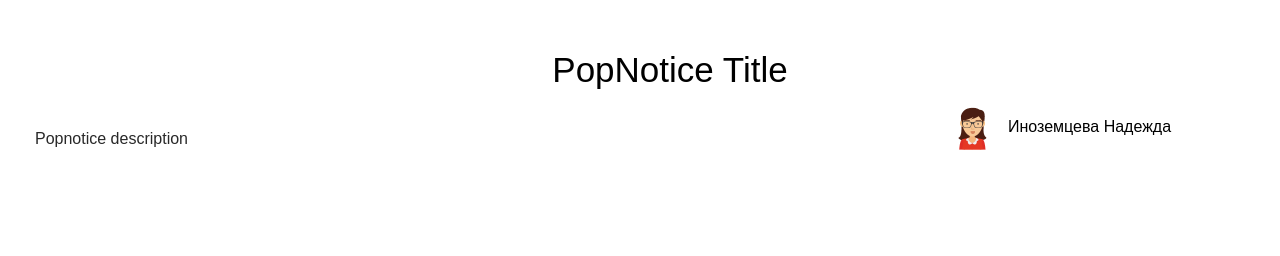
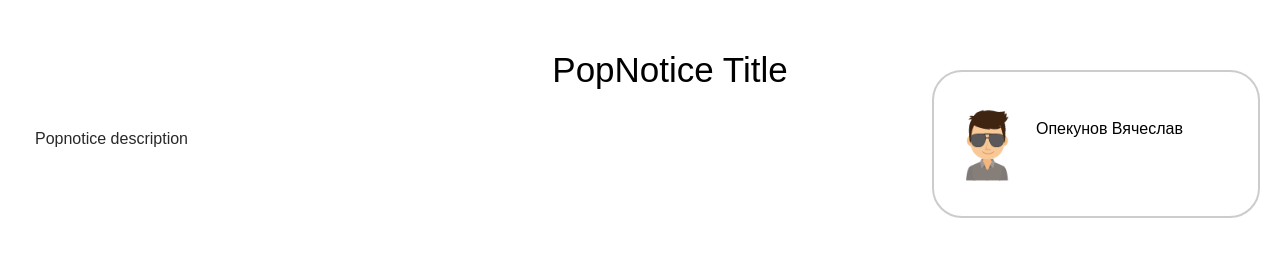
Before and after one commit to dedenkof/popnotice, a plain HTML site: page index.html in a window 1280 px wide. Shown: the top 256 px of the page. Drawn offline with Linux system fonts and the light colour scheme.

Commit message:
Add function shuffle array

```diff
--- a/css/main.css
+++ b/css/main.css
@@ -102,19 +102,20 @@ h2 {
     padding: 12px;
     font-size: 12px;
     line-height: 90px;
-    border-radius: 10px;
     display: none;
     font: 16px Arial, sans-serif;
     z-index: 9999;
+    border: 2px solid #ccc;
+    border-radius: 30px;
 }
 .popnotice-img{
     float: left;
-    width: 50px !important;
+    max-width: 80px;
     margin-right: 10px;
     margin-top: 20px;
 }
 .popnotice-description{
-    width: 210px;
+    max-width: 210px;
     line-height: normal;
     display: inline-block;
     vertical-align: middle;
--- a/js/main.js
+++ b/js/main.js
@@ -874,6 +874,40 @@ var people = [{
 
 }];
 
+
+// Перемешивание массивов
+    function shuffleArray(array) {
+
+        var currentIndex = array.length, temporaryValue, randomIndex;
+
+
+
+        while (0 !== currentIndex) {
+
+            randomIndex = Math.floor(Math.random() * currentIndex);
+
+            currentIndex -= 1;
+
+            temporaryValue = array[currentIndex];
+
+            array[currentIndex] = array[randomIndex];
+
+            array[randomIndex] = temporaryValue;
+
+        }
+
+
+        return array;
+
+    }
+
+    people = shuffleArray(people);
+
+    cityList  = shuffleArray(cityList);
+
+    randSum = shuffleArray(randSum);
+
+
 function showTips() {
 
 
```
